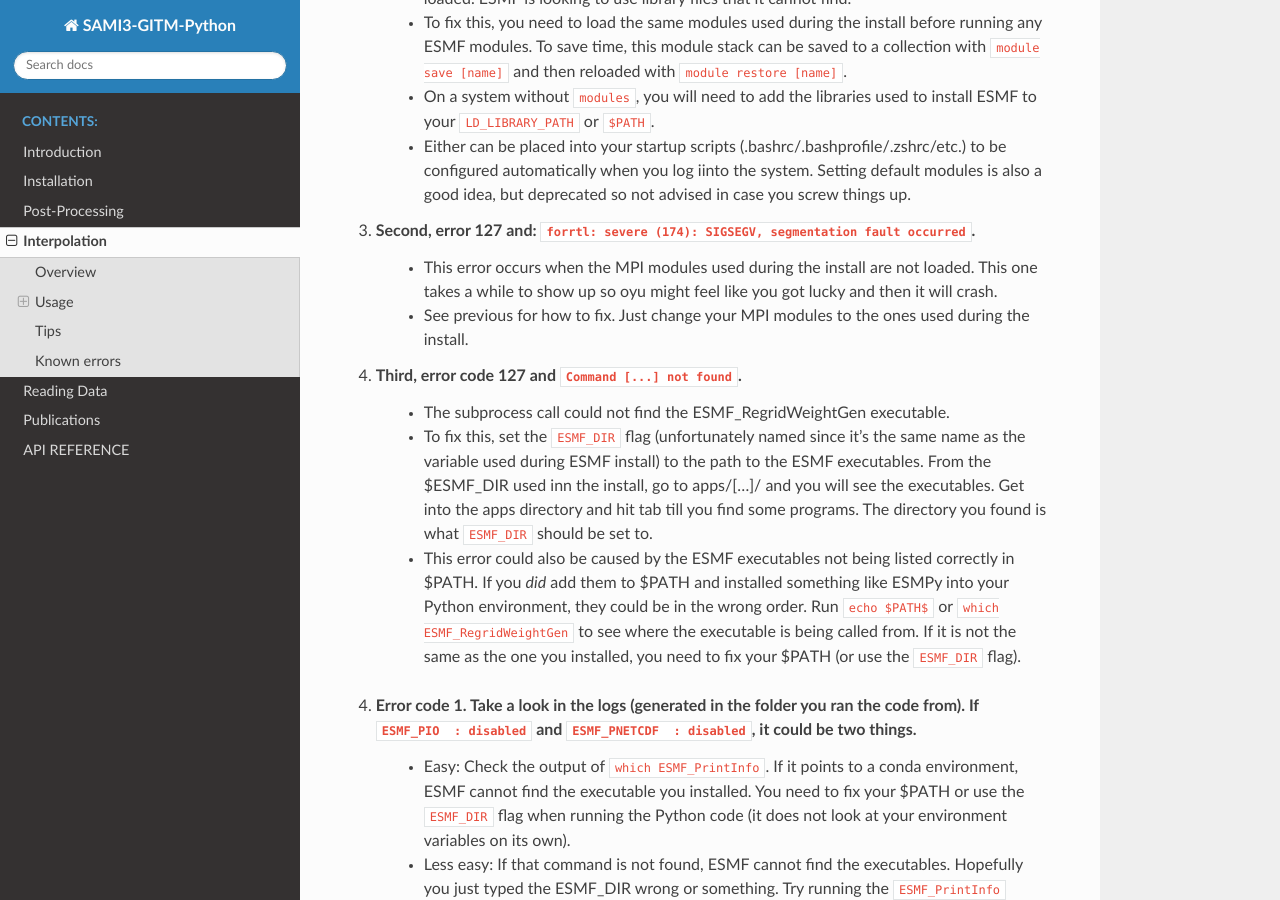
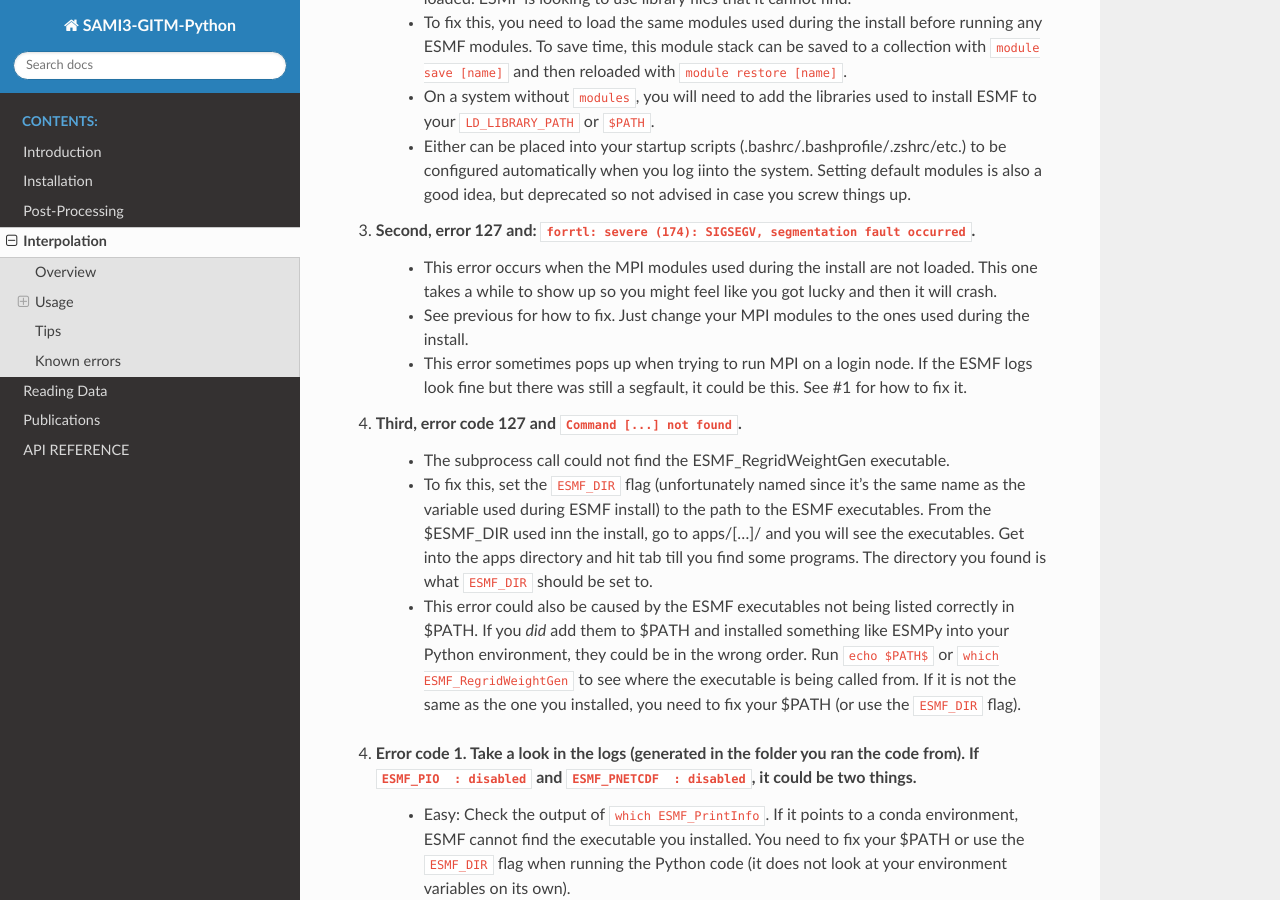
Before and after one commit to abukowski21/SAMI3-GITM-python, a Sphinx documentation site: the page built from docs/source/interpolation.rst, in a window 1280 px wide and 900 px high, scrolled down 3107 px. Built offline with Sphinx 7.4.7 and the Read the Docs theme 2.0.0, drawn with Linux system fonts in a browser that asks for light colours; pages that are not in the unit, such as notebooks, are missing from menus.

Commit message:
Docs catch the error from ESMF with no MPI available.

```diff
--- a/docs/source/interpolation.rst
+++ b/docs/source/interpolation.rst
@@ -88,8 +88,9 @@ The following are known errors that may occur when running the ESMF interpolatio
 	- On a system without ``modules``, you will need to add the libraries used to install ESMF to your ``LD_LIBRARY_PATH`` or ``$PATH``.
 	- Either can be placed into your startup scripts (.bashrc/.bashprofile/.zshrc/etc.) to be configured automatically when you log iinto the system. Setting default modules is also a good idea, but deprecated so not advised in case you screw things up.
 3. Second, error 127 and: ``forrtl: severe (174): SIGSEGV, segmentation fault occurred``.
-	- This error occurs when the MPI modules used during the install are not loaded. This one takes a while to show up so oyu might feel like you got lucky and then it will crash.
+	- This error occurs when the MPI modules used during the install are not loaded. This one takes a while to show up so you might feel like you got lucky and then it will crash.
 	- See previous for how to fix. Just change your MPI modules to the ones used during the install.
+	- This error sometimes pops up when trying to run MPI on a login node. If the ESMF logs look fine but there was still a segfault, it could be this. See #1 for how to fix it.
 4. Third, error code 127 and ``Command [...] not found``.
 	- The subprocess call could not find the ESMF_RegridWeightGen executable.
 	- To fix this, set the ``ESMF_DIR`` flag (unfortunately named since it's the same name as the variable used during ESMF install) to the path to the ESMF executables. From the $ESMF_DIR used inn the install, go to apps/[...]/ and you will see the executables. Get into the apps directory and hit tab till you find some programs. The directory you found is what ``ESMF_DIR`` should be set to.
```
